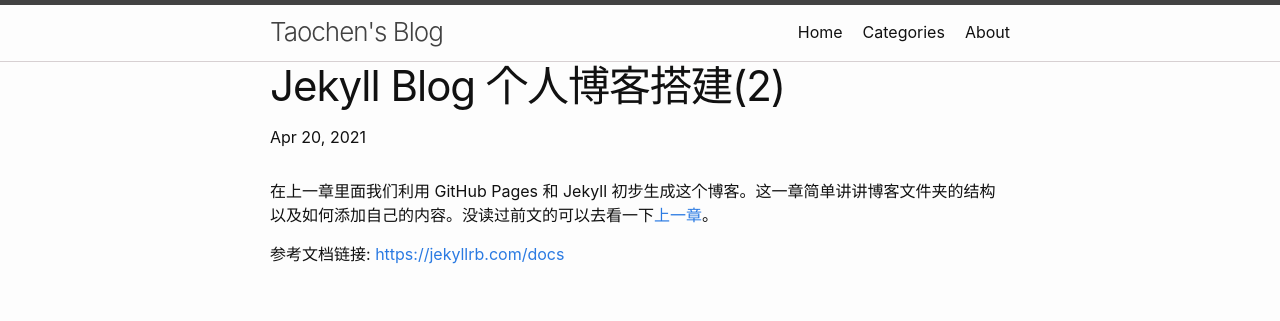
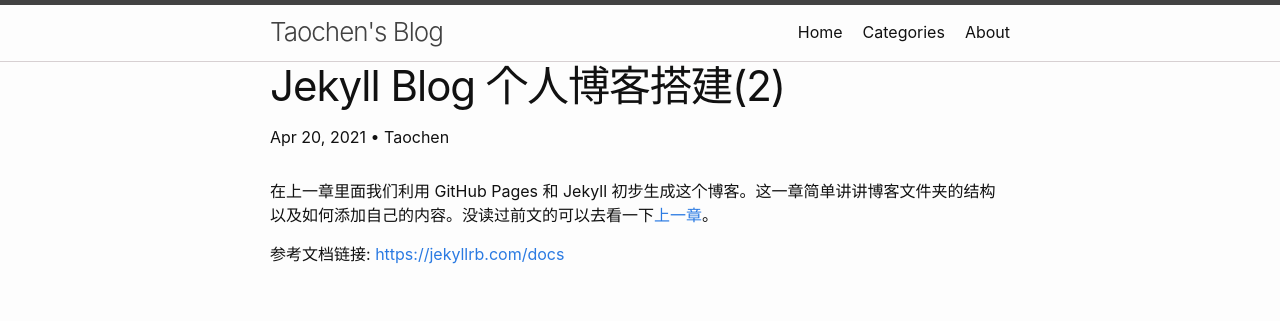
Before and after one commit to ThomasMental/ThomasMental.github.io, a Jekyll site: the page built from _posts/2021-04-20-Jekyll-2.markdown, in a window 1280 px wide. Shown: the top 321 px of the page. Built offline with Jekyll 4.4.1, drawn with Linux system fonts in a browser that asks for light colours; comment, search, counter and statistics services are not loaded; a style sheet for code colours, icons or effects is not loaded.

Commit message:
add author

```diff
--- a/_posts/2021-04-16-Jekyll-1.markdown
+++ b/_posts/2021-04-16-Jekyll-1.markdown
@@ -3,6 +3,7 @@
 title: Jekyll Blog 个人博客搭建(1)
 categories: Jekyll
 date: 2021-04-16
+author: Taochen
 ---
 
 做个人博客是为了什么，当然是为了~~装逼~~咳咳学习了。看了下别人的学习过程，我也来记录一下github pages + jekyll搭建博客的过程。本文是搭建网站的第一步，建立一个供他人访问的主页。
--- a/_posts/2021-04-19-Markdown.markdown
+++ b/_posts/2021-04-19-Markdown.markdown
@@ -3,6 +3,7 @@
 title: Markdown 语法汇总(同步更新中)
 categories: Markdown
 date: 2021-04-19
+author: Taochen
 ---
 
 本文介绍通用的Markdown语法，平台特有不涉及。
--- a/_posts/2021-04-20-Jekyll-2.markdown
+++ b/_posts/2021-04-20-Jekyll-2.markdown
@@ -3,6 +3,7 @@
 title: Jekyll Blog 个人博客搭建(2)
 categories: Jekyll
 date: 2021-04-20
+author: Taochen
 ---
 
 在上一章里面我们利用 GitHub Pages 和 Jekyll 初步生成这个博客。这一章简单讲讲博客文件夹的结构以及如何添加自己的内容。没读过前文的可以去看一下[上一章](https://thomasmental.github.io/2021/04/16/Jekyll-1/)。
```
